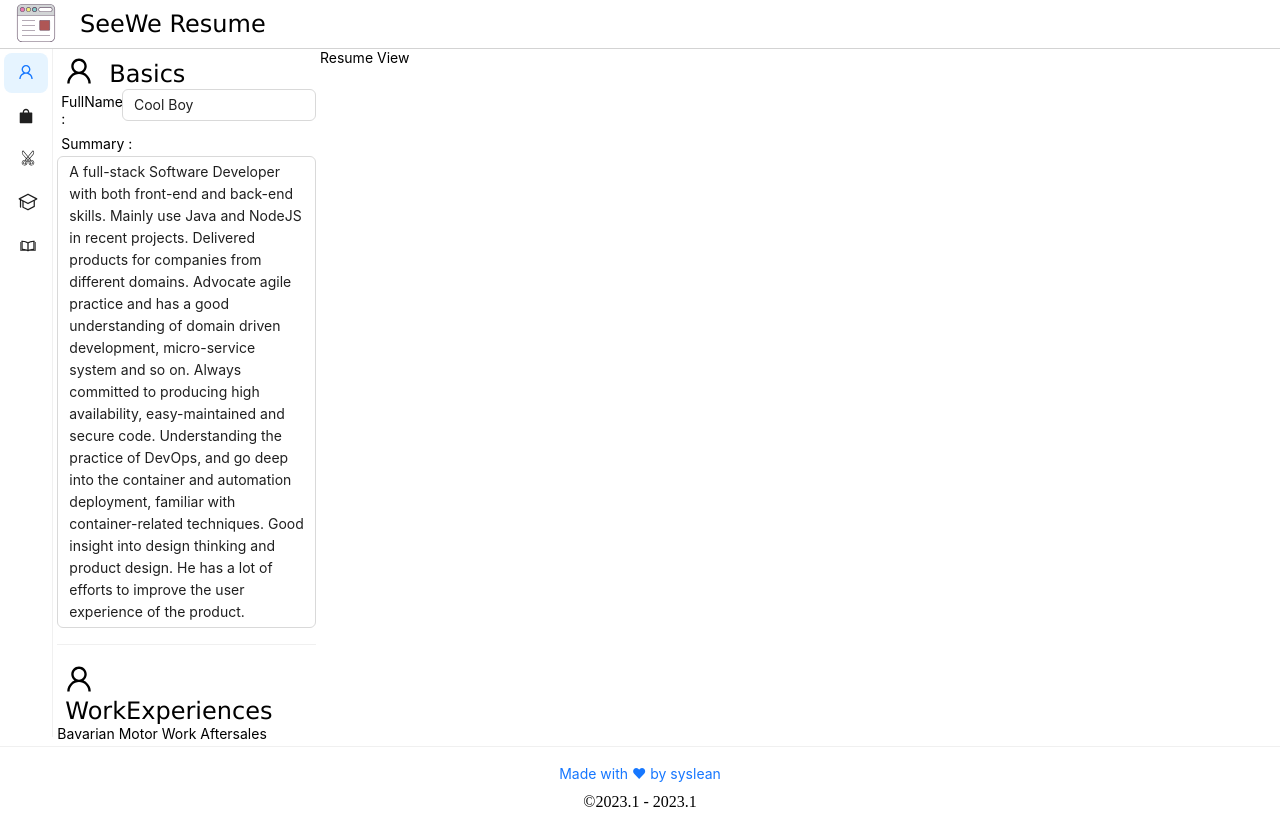
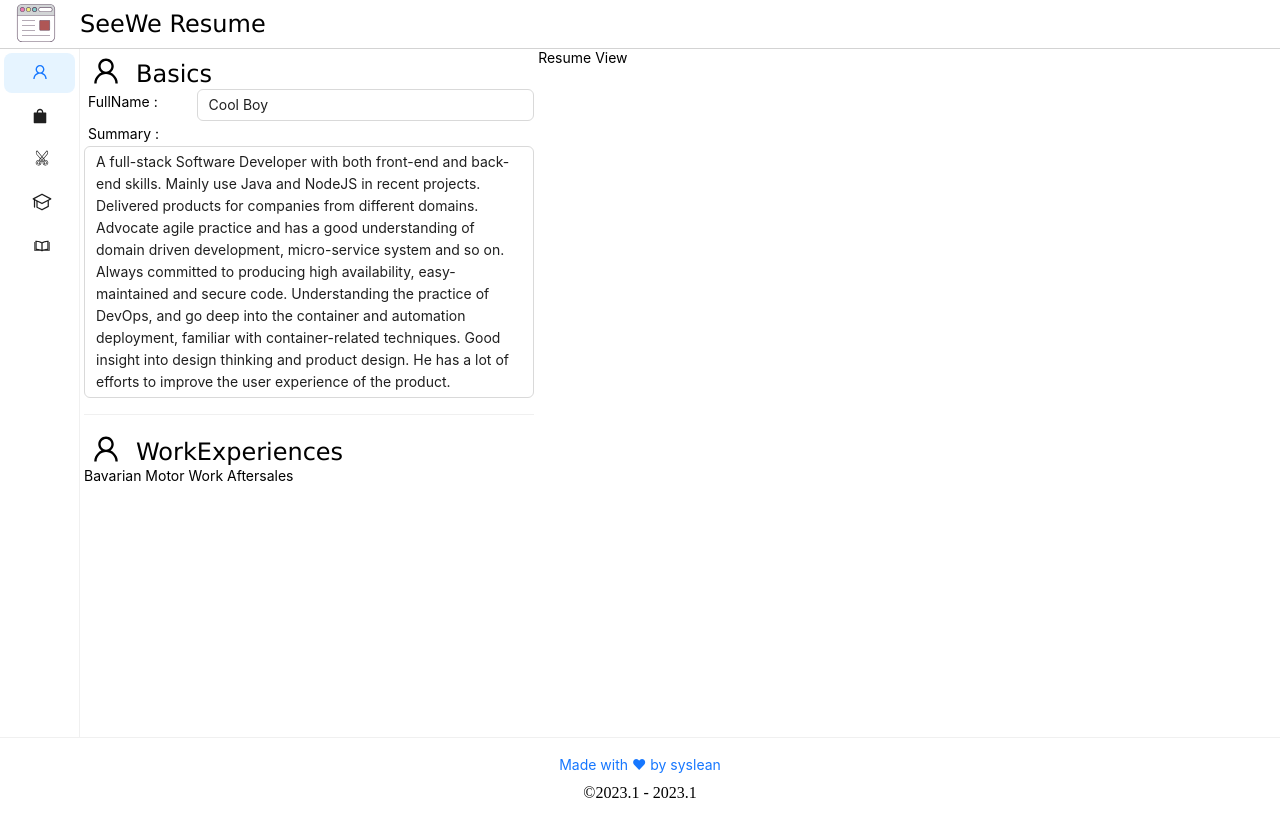
Before and after one commit to syslean/seewe_ui, a React (Create React App) app: page / in a window 1280 px wide. Built offline with nearby package versions, Linux system fonts and the light colour scheme.

Commit message:
[fix] modify resume page container display

```diff
--- a/src/App.tsx
+++ b/src/App.tsx
@@ -15,13 +15,13 @@ const GlobalDisplay = {
 function App() {
   return (
     <>
-      <WrappedContainer containerHeight={GlobalDisplay.headerHeight} style={{ borderBottom: "lightgray solid thin"}}>
+      <WrappedContainer height={GlobalDisplay.headerHeight} style={{ borderBottom: "lightgray solid thin"}}>
         <Header appName={config.appName}/>
       </WrappedContainer>
       <WrappedContainer>
         <RouterProvider router={router}/>
       </WrappedContainer>
-      <WrappedContainer containerHeight={GlobalDisplay.footerHeight}>
+      <WrappedContainer height={GlobalDisplay.footerHeight}>
         <WrappedDivider marginVerticalSize="0"/>
         <Footer/>
       </WrappedContainer>
--- a/src/component/common/container.tsx
+++ b/src/component/common/container.tsx
@@ -1,6 +1,13 @@
 import styled from "styled-components";
 
-export const WrappedContainer = styled.div<{ containerHeight?: string, backgroundColor?: string }>`
-  height: ${({containerHeight}) => containerHeight?? ""};
-  background-color: ${({backgroundColor}) => backgroundColor ?? "white" };
+interface Props {
+  height?: string;
+  width?: string;
+  backgroundColor?: string
+}
+
+export const WrappedContainer = styled.div<Props>`
+  min-width: ${({width}) => width ?? ""};
+  height: ${({height}) => height ?? ""};
+  background-color: ${({backgroundColor}) => backgroundColor ?? "white"};
 `
--- a/src/component/resume/sidebar/index.tsx
+++ b/src/component/resume/sidebar/index.tsx
@@ -26,7 +26,7 @@ const SideBar: React.FC = () => {
 
   return (
     <Menu
-      style={{width: "100%", height: "86vh"}}
+      style={{ height: "86vh"}}
       defaultSelectedKeys={['1']}
       defaultOpenKeys={['sub1']}
       mode="vertical"
--- a/src/page/Resume/index.tsx
+++ b/src/page/Resume/index.tsx
@@ -8,13 +8,13 @@ const Resume: React.FC<Props> = () => {
   return (
     <ResumeProvider>
       <Row>
-        <Col span={1}>
+        <Col flex="0 0 4.5rem">
           <SideBar/>
         </Col>
-        <Col span={5}>
+        <Col flex={4}>
           <Editor/>
         </Col>
-        <Col span={18}>Resume View</Col>
+        <Col flex={20}>Resume View</Col>
       </Row>
     </ResumeProvider>
   )
```
